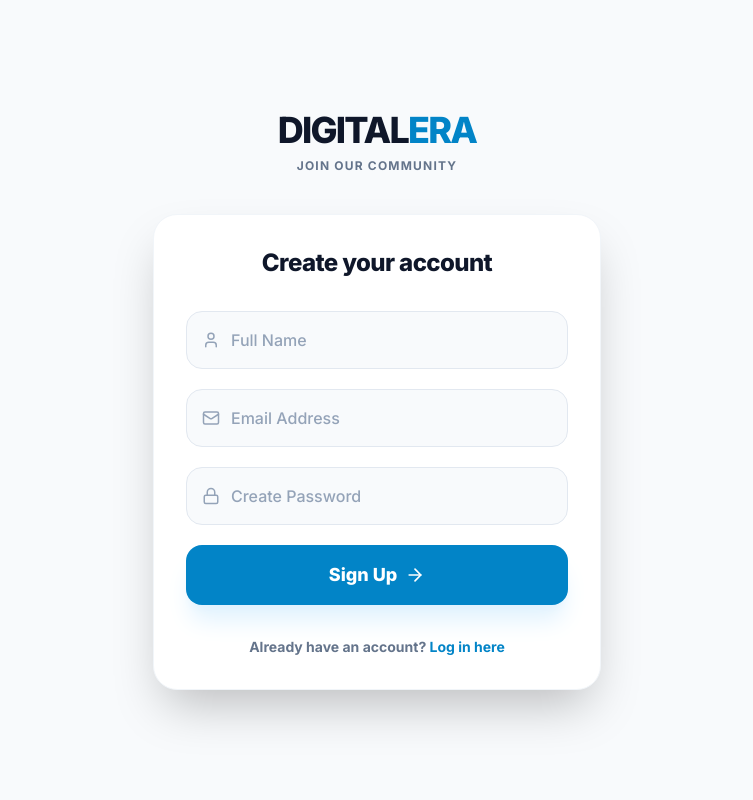
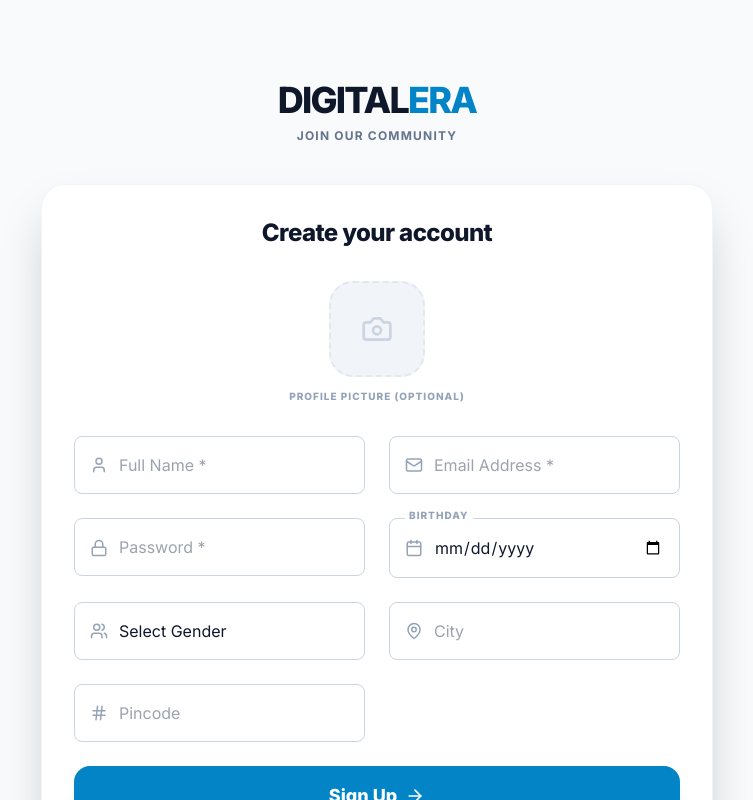
Before and after one commit to KMuduli/DigiEra, a React (Vite) app in the folder client/: page /register in a window 1280 px wide. Shown: the top 800 px of the page, without its empty margins (263-1016 px from the left). Built offline with nearby package versions, Linux system fonts and the light colour scheme; no server answers; the HTML template or start-up script is replaced by a standard one.

Commit message:
feat: enhance user registration with profile pic and demographic fields

```diff
--- a/client/src/pages/public/Register.jsx
+++ b/client/src/pages/public/Register.jsx
@@ -1,10 +1,21 @@
 import { useState } from 'react';
 import { Link, useNavigate } from 'react-router-dom';
 import api from '../../api/api';
-import { LogIn, User, Mail, Lock, ArrowRight, CheckCircle } from 'lucide-react';
+import { LogIn, User, Mail, Lock, ArrowRight, CheckCircle, Camera, Calendar, MapPin, Hash, Users } from 'lucide-react';
+import { supabase } from '../../lib/supabase';
 
 const Register = () => {
-  const [formData, setFormData] = useState({ name: '', email: '', password: '' });
+  const [formData, setFormData] = useState({
+    name: '',
+    email: '',
+    password: '',
+    dob: '',
+    gender: '',
+    city: '',
+    pincode: '',
+    avatar: ''
+  });
+  const [uploadingImage, setUploadingImage] = useState(false);
   const [loading, setLoading] = useState(false);
   const [error, setError] = useState(null);
   const [success, setSuccess] = useState(false);
@@ -13,6 +24,35 @@ const Register = () => {
   const handleInputChange = (e) => {
     const { name, value } = e.target;
     setFormData(prev => ({ ...prev, [name]: value }));
+  };
+
+  const handleImageUpload = async (e) => {
+    const file = e.target.files[0];
+    if (!file) return;
+
+    try {
+      setUploadingImage(true);
+      const fileExt = file.name.split('.').pop();
+      const fileName = `${Date.now()}.${fileExt}`;
+      const filePath = `avatars/${fileName}`;
+
+      const { data, error } = await supabase.storage
+        .from('blog-images')
+        .upload(filePath, file);
+
+      if (error) throw error;
+
+      const { data: { publicUrl } } = supabase.storage
+        .from('blog-images')
+        .getPublicUrl(filePath);
+
+      setFormData(prev => ({ ...prev, avatar: publicUrl }));
+    } catch (err) {
+      console.error('Image upload failed', err);
+      alert('Failed to upload profile picture');
+    } finally {
+      setUploadingImage(false);
+    }
   };
 
   const handleSubmit = async (e) => {
@@ -47,8 +87,8 @@ const Register = () => {
   }
 
   return (
-    <div className="min-h-screen bg-slate-50 flex items-center justify-center p-6">
-      <div className="max-w-md w-full">
+    <div className="min-h-screen bg-slate-50 flex items-center justify-center p-6 py-20">
+      <div className="max-w-2xl w-full">
         {/* Logo */}
         <div className="text-center mb-10">
           <Link to="/" className="text-4xl font-black text-slate-900 tracking-tighter">
@@ -66,7 +106,34 @@ const Register = () => {
             </div>
           )}
 
-          <form onSubmit={handleSubmit} className="space-y-5">
+          <form onSubmit={handleSubmit} className="space-y-6">
+            {/* Avatar Upload */}
+            <div className="flex flex-col items-center mb-8">
+              <div className="relative group cursor-pointer">
+                <div className="w-24 h-24 rounded-3xl bg-slate-100 border-2 border-dashed border-slate-200 flex items-center justify-center overflow-hidden group-hover:border-primary-400 transition-all">
+                  {formData.avatar ? (
+                    <img src={formData.avatar} className="w-full h-full object-cover" />
+                  ) : (
+                    <Camera className="text-slate-300 group-hover:text-primary-500 transition-colors" size={32} />
+                  )}
+                  {uploadingImage && (
+                    <div className="absolute inset-0 bg-white/80 flex items-center justify-center">
+                      <div className="w-6 h-6 border-2 border-primary-500 border-t-transparent rounded-full animate-spin"></div>
+                    </div>
+                  )}
+                </div>
+                <input
+                  type="file"
+                  accept="image/*"
+                  onChange={handleImageUpload}
+                  className="absolute inset-0 opacity-0 cursor-pointer"
+                  disabled={uploadingImage}
+                />
+              </div>
+              <p className="text-[10px] font-black uppercase tracking-widest text-slate-400 mt-3">Profile Picture (Optional)</p>
+            </div>
+
+            <div className="grid grid-cols-1 md:grid-cols-2 gap-6">
               <div className="relative group">
                 <div className="absolute inset-y-0 left-0 pl-4 flex items-center pointer-events-none text-slate-400 group-focus-within:text-primary-600 transition-colors">
                   <User size={18} />
@@ -75,8 +142,8 @@ const Register = () => {
                   type="text"
                   name="name"
                   required
-                className="w-full pl-11 pr-4 py-4 bg-slate-50 border border-slate-200 rounded-2xl focus:ring-2 focus:ring-primary-500 focus:border-primary-500 outline-none transition-all placeholder:text-slate-400 font-medium"
-                placeholder="Full Name"
+                  className="admin-input pl-11 py-4"
+                  placeholder="Full Name *"
                   value={formData.name}
                   onChange={handleInputChange}
                 />
@@ -90,8 +157,8 @@ const Register = () => {
                   type="email"
                   name="email"
                   required
-                className="w-full pl-11 pr-4 py-4 bg-slate-50 border border-slate-200 rounded-2xl focus:ring-2 focus:ring-primary-500 focus:border-primary-500 outline-none transition-all placeholder:text-slate-400 font-medium"
-                placeholder="Email Address"
+                  className="admin-input pl-11 py-4"
+                  placeholder="Email Address *"
                   value={formData.email}
                   onChange={handleInputChange}
                 />
@@ -105,11 +172,72 @@ const Register = () => {
                   type="password"
                   name="password"
                   required
-                className="w-full pl-11 pr-4 py-4 bg-slate-50 border border-slate-200 rounded-2xl focus:ring-2 focus:ring-primary-500 focus:border-primary-500 outline-none transition-all placeholder:text-slate-400 font-medium"
-                placeholder="Create Password"
+                  className="admin-input pl-11 py-4"
+                  placeholder="Password *"
                   value={formData.password}
                   onChange={handleInputChange}
                 />
+              </div>
+
+              <div className="relative group">
+                <div className="absolute inset-y-0 left-0 pl-4 flex items-center pointer-events-none text-slate-400 group-focus-within:text-primary-600 transition-colors">
+                  <Calendar size={18} />
+                </div>
+                <input
+                  type="date"
+                  name="dob"
+                  className="admin-input pl-11 py-4"
+                  value={formData.dob}
+                  onChange={handleInputChange}
+                />
+                <p className="absolute -top-2.5 left-4 px-1 bg-white text-[10px] font-black text-slate-400 uppercase tracking-widest">Birthday</p>
+              </div>
+
+              <div className="relative group">
+                <div className="absolute inset-y-0 left-0 pl-4 flex items-center pointer-events-none text-slate-400 group-focus-within:text-primary-600 transition-colors">
+                  <Users size={18} />
+                </div>
+                <select
+                  name="gender"
+                  className="admin-input pl-11 py-4 appearance-none"
+                  value={formData.gender}
+                  onChange={handleInputChange}
+                >
+                  <option value="">Select Gender</option>
+                  <option value="Male">Male</option>
+                  <option value="Female">Female</option>
+                  <option value="Other">Other</option>
+                  <option value="Prefer not to say">Prefer not to say</option>
+                </select>
+              </div>
+
+              <div className="relative group">
+                <div className="absolute inset-y-0 left-0 pl-4 flex items-center pointer-events-none text-slate-400 group-focus-within:text-primary-600 transition-colors">
+                  <MapPin size={18} />
+                </div>
+                <input
+                  type="text"
+                  name="city"
+                  className="admin-input pl-11 py-4"
+                  placeholder="City"
+                  value={formData.city}
+                  onChange={handleInputChange}
+                />
+              </div>
+
+              <div className="relative group">
+                <div className="absolute inset-y-0 left-0 pl-4 flex items-center pointer-events-none text-slate-400 group-focus-within:text-primary-600 transition-colors">
+                  <Hash size={18} />
+                </div>
+                <input
+                  type="text"
+                  name="pincode"
+                  className="admin-input pl-11 py-4"
+                  placeholder="Pincode"
+                  value={formData.pincode}
+                  onChange={handleInputChange}
+                />
+              </div>
             </div>
 
             <button
```
Also changed, not shown: 2 other files (tests, documents, lock files or other folders). Lines whose indentation alone changed are shown as unchanged.
